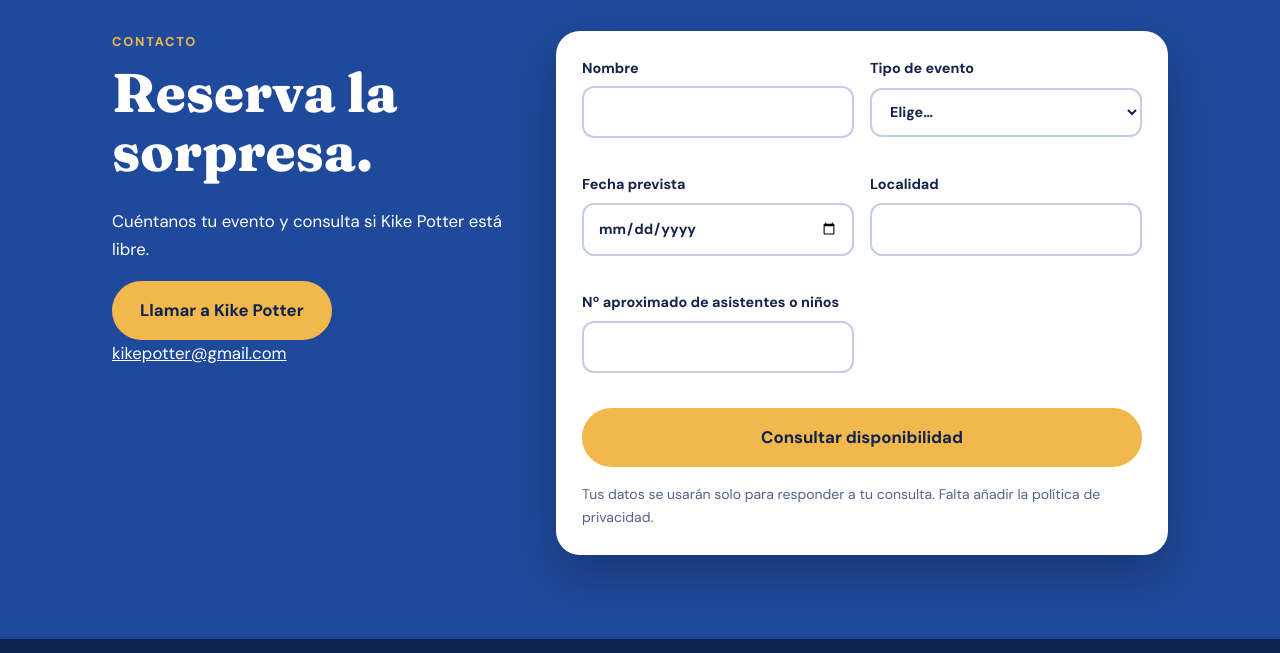
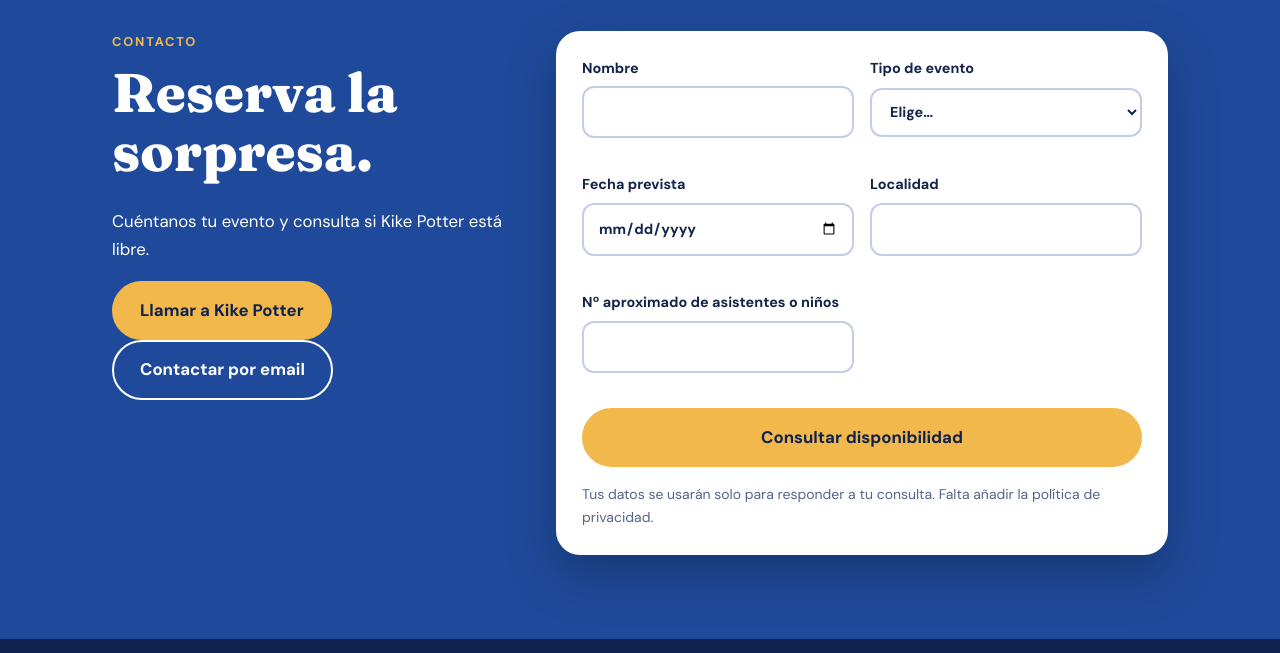
Before and after one commit to kikepotter/kikepotter.github.io, a plain HTML site: page index.html in a window 1280 px wide. Shown: the part 5483-6136 px from the top of the page. Drawn offline with Linux system fonts and the light colour scheme.

Commit message:
Use email contact button

```diff
--- a/index.html
+++ b/index.html
@@ -134,7 +134,7 @@ footer{background:var(--night);color:#cdd6f0;padding:36px 0;font-size:.9rem;text
 <div class="gal"><div class="ph a"><span><b>Foto</b>Vertical</span></div><div class="ph"><span><b>Foto</b>Público</span></div><div class="ph"><span><b>Foto</b>Detalle</span></div><div class="ph b"><span><b>Vídeo</b>Fragmento de una actuación</span></div><div class="ph"><span><b>Foto</b>Cartas</span></div><div class="ph"><span><b>Foto</b>Risas</span></div></div></div></section>
 
 <section id="contacto" class="blue"><div class="wrap ct"><div><div class="eyebrow">Contacto</div><h2>Reserva la sorpresa.</h2><p>Cuéntanos tu evento y consulta si Kike Potter está libre.</p>
-<p><a class="btn" href="tel:+34659948014">Llamar a Kike Potter</a><br><a href="mailto:kikepotter@gmail.com">kikepotter@gmail.com</a></p></div>
+<p><a class="btn" href="tel:+34659948014">Llamar a Kike Potter</a><br><a class="btn ghost" href="mailto:kikepotter@gmail.com">Contactar por email</a></p></div>
 <form id="f" novalidate><div class="fg">
 <label>Nombre<input name="nombre" required autocomplete="name"><span class="err"></span></label>
 <label>Tipo de evento<select name="tipo" id="tipo" required><option value="">Elige…</option><option>Cumpleaños infantil</option><option>Comunión</option><option>Evento privado</option><option>Otra celebración</option></select><span class="err"></span></label>
```
